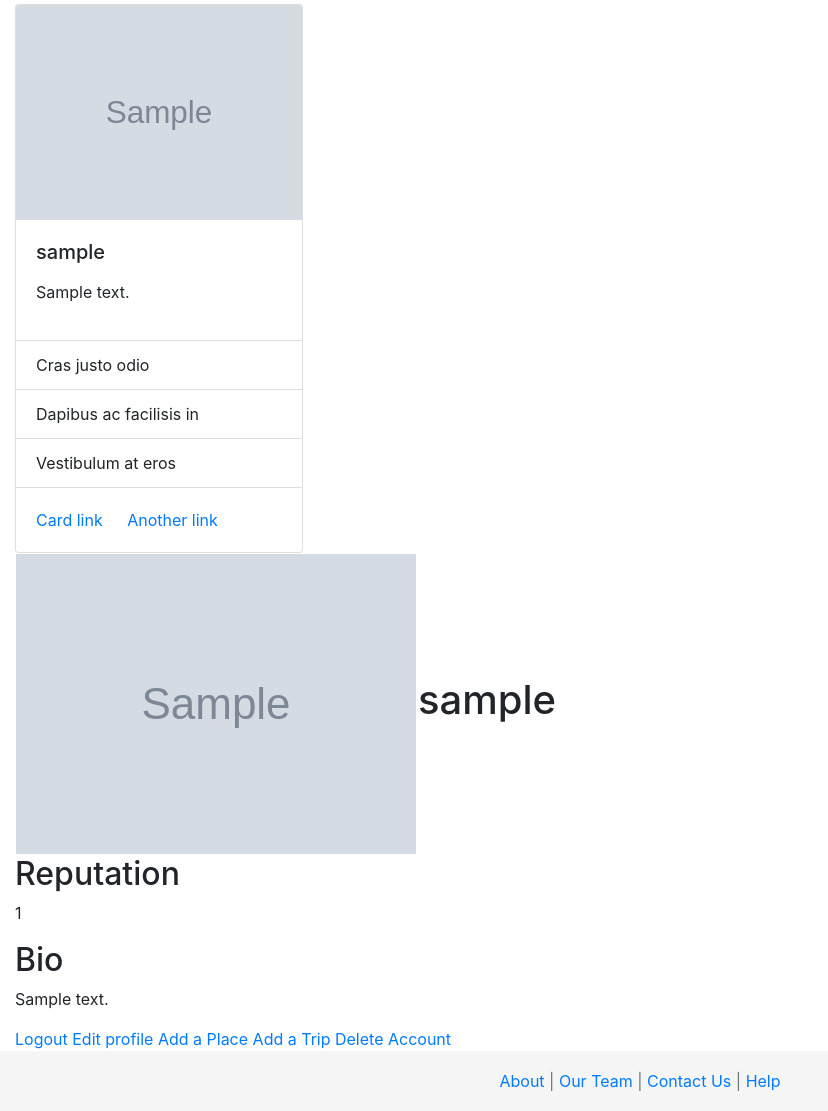
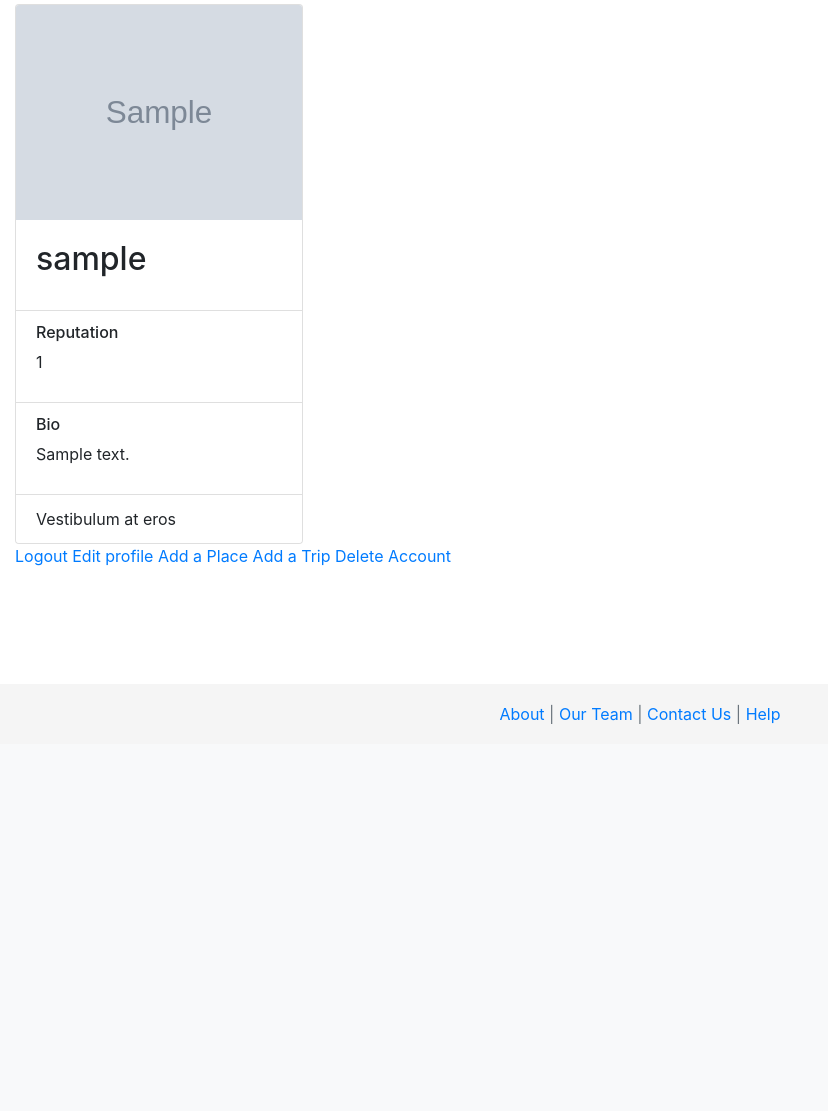
Before and after one commit to WADPlaceholdr/Placeholdr, a Django app: page /placeholdr/account/ in a window 1280 px wide. Shown: the part 56-1167 px from the top of the page, without its empty margins (0-828 px from the left). After the commit the page ends 780 px from the top, so only its background shows below. Run offline with Django 3.2, Linux system fonts and the light colour scheme; a user stored in the database is signed in; tables that the repository leaves empty hold one stand-in row (values such as "Sample post"); grey boxes marked "Sample" are stand-in pictures; some libraries are stand-ins or nearby versions.

Commit message:
footer tweaks and account page card

```diff
--- a/static/styles/style.css
+++ b/static/styles/style.css
@@ -1,8 +1,8 @@
 .footer {
-	position: relative;
+	position: absolute;
 	bottom: 0;
 	width: 100%;
-	height: 10%;
+	height: 60px;
 	line-height: 60px;
 	background-color: #f5f5f5;
 }
--- a/templates/placeholdr/account.html
+++ b/templates/placeholdr/account.html
@@ -12,50 +12,28 @@
 				<img class="card-img-top"src="{{ MEDIA_URL }}{{ userProfile.picture }}" alt="Card image cap">
 			{% endif %}
 			<div class="card-body">
-				<h5 class="card-title">{{ user.username }}</h5>
-				<p class="card-text">
+				<h2 class="card-title">{{ user.username }}</h2>
+			</div>
+			<ul class="list-group list-group-flush">
+				<li class="list-group-item">
+					<h6>Reputation</h6>
+					{% if userProfile.rep or userProfile.rep == 0 %}
+						<p id="star_rating">{{ userProfile.rep }}</p>
+					{% else %}
+						<p>No current rep rating</p>
+					{% endif %}
+				</li>
+				<li class="list-group-item">
+					<h6>Bio</h6>
 					{% if userProfile.bio %}
-						<p id="star_rating">{{ userProfile.bio }}</p>
+						<p>{{ userProfile.bio }}</p>
 					{% else %}
 						<p>no Bio</p>
 					{% endif %}
-				</p>
-			</div>
-			<ul class="list-group list-group-flush">
-				<li class="list-group-item">Cras justo odio</li>
-				<li class="list-group-item">Dapibus ac facilisis in</li>
+				</li>
 				<li class="list-group-item">Vestibulum at eros</li>
 			</ul>
-			<div class="card-body">
-				<a href="#" class="card-link">Card link</a>
-				<a href="#" class="card-link">Another link</a>
-			</div>
 		</div>
-		<table>
-			<tr>
-				{% if userProfile.picture %}
-					<td>
-						<img src="{{ MEDIA_URL }}{{ userProfile.picture }}" />
-					</td>
-				{% endif %}
-				<td>
-					<h1>{{ user.username }}</h1>
-				</td>
-
-			</tr>
-		</table>
-		<h2>Reputation</h2>
-		{% if userProfile.rep or userProfile.rep == 0 %}
-			<p id="star_rating">{{ userProfile.rep }}</p>
-		{% else %}
-			<p>No current rep rating</p>
-		{% endif %}
-		<h2>Bio</h2>
-		{% if userProfile.bio %}
-			<p id="star_rating">{{ userProfile.bio }}</p>
-		{% else %}
-			<p>no Bio</p>
-		{% endif %}
 	</div>
 	<div class="container-fluid">
 		<!-- this div contains actions the user can do whilst logged in  -->
```
